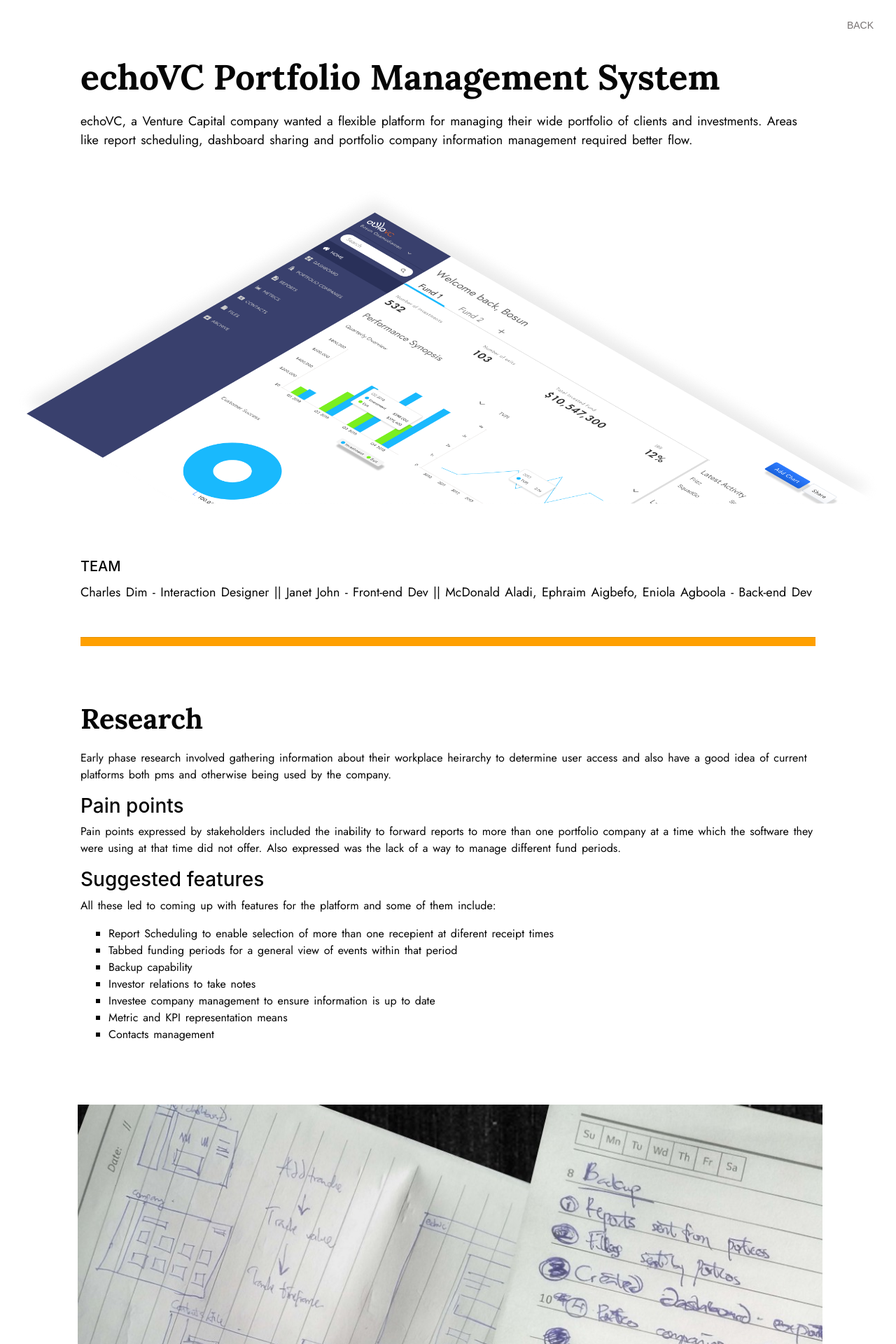
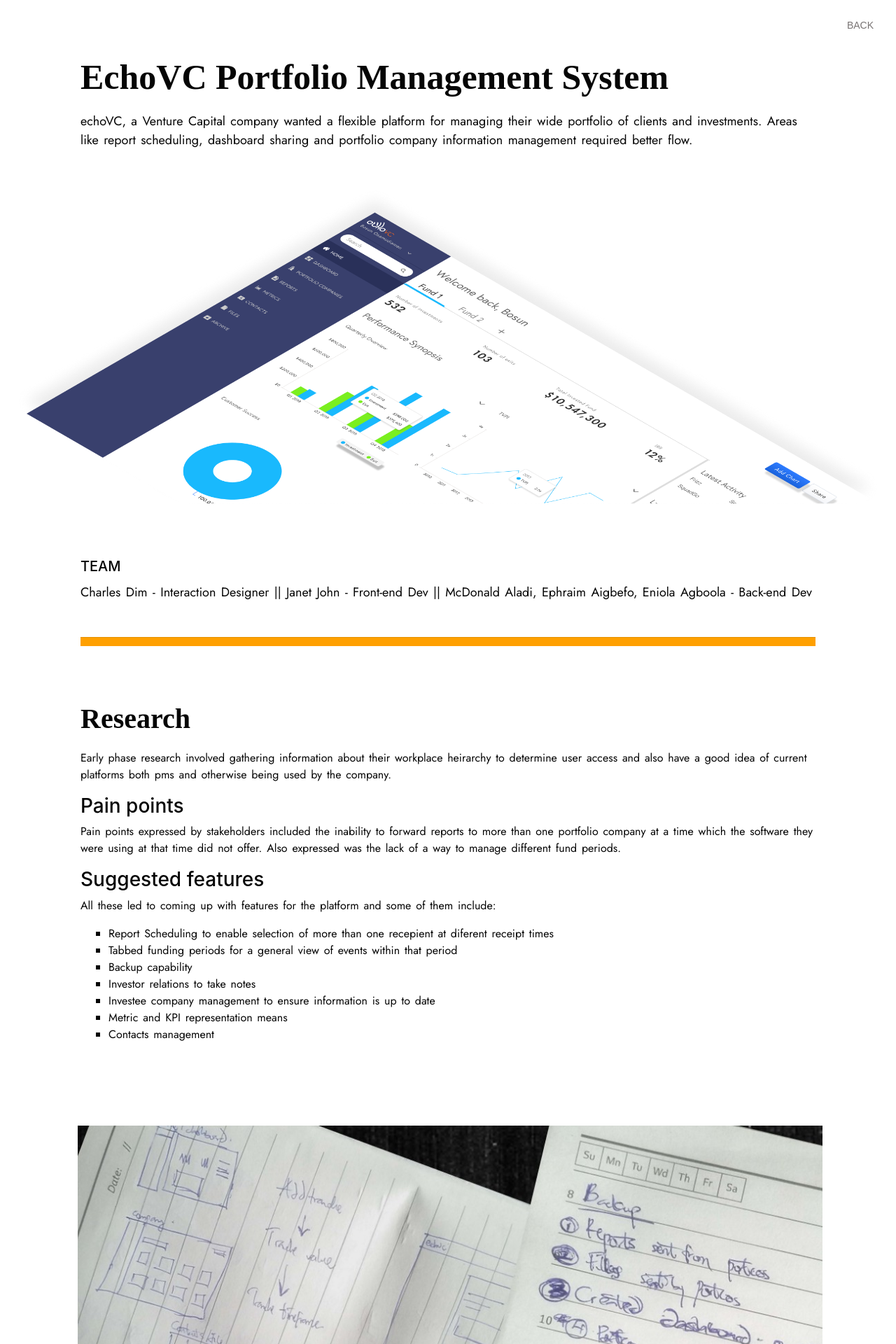
Before and after one commit to buikedim/my-portfolio, a PHP site: page /projects/echovc.html in a window 1280 px wide. Shown: the top 1920 px of the page at 70% size. Run offline with PHP 8.4, Linux system fonts and the light colour scheme; some libraries are stand-ins or nearby versions.

Commit message:
subtle changes - font, padding

```diff
--- a/css/portfolio.css
+++ b/css/portfolio.css
@@ -19,7 +19,7 @@
 	font-weight: lighter;
 }
 .header1{
-font-family: 'Lora', sans-serif;
+font-family: 'Tinos', sans-serif;
 	font-weight: bold;
 
 	font-size: 75px;
@@ -34,7 +34,7 @@
 	line-height: 2;
 }
 .projectsh1, .experienceh1, .contacth1{
-	font-family: 'Lora', serif;
+	font-family: 'Tinos', serif;
 	font-size: 50px;
 	margin-bottom: 20px;
 	margin-top: 40px;
--- a/css/project.css
+++ b/css/project.css
@@ -4,6 +4,10 @@
 	color: rgb(5, 5, 5);
 	height: 100%;
     overflow-x:hidden;
+
+}
+.col-sm{
+    padding-top: 30px;
 
 }
 body{
@@ -31,7 +35,7 @@
     height: auto;
 }
 .headtitle{
-    font-family: "Lora", serif;
+    font-family: "Tinos", serif;
     font-weight: bold;
     font-size: 50px;
      margin-left: 8%;
@@ -118,7 +122,7 @@
     text-transform: uppercase;
 }
 .subtitle{
-    font-family: "Lora", serif;
+    font-family: "Tinos", serif;
     font-weight: bold;
     font-size: 40px;
      margin-left: 8%;
--- a/index.html
+++ b/index.html
@@ -11,7 +11,7 @@
         <link rel="shortcut icon" type="image/png" sizes="16x16" href="assets\favicon-16x16.png">
         <link href="https://fonts.googleapis.com/css2?family=Jost&display=swap" rel="stylesheet">
         <link href="https://fonts.googleapis.com/css2?family=Jost:wght@500&display=swap" rel="stylesheet">
-        <link href="https://fonts.googleapis.com/css?family=Lora:400,700&display=swap" rel="stylesheet">
+        <link href="https://fonts.googleapis.com/css2?family=Poiret+One&family=Tinos&display=swap" rel="stylesheet">
         <link href="https://fonts.googleapis.com/css?family=Montserrat:200,300,400&display=swap" rel="stylesheet">
 
         <link rel="stylesheet" href="https://cdnjs.cloudflare.com/ajax/libs/font-awesome/4.7.0/css/font-awesome.min.css">
--- a/projects/echovc.html
+++ b/projects/echovc.html
@@ -29,7 +29,7 @@
     </nav>
     <div class="container-fluid">
         <section>
-            <h1 class="headtitle">echoVC Portfolio Management System</h1>
+            <h1 class="headtitle">EchoVC Portfolio Management System</h1>
             <div>
                 <p class="brief">echoVC, a Venture Capital company wanted a flexible platform for managing their wide portfolio of clients and investments.
                     Areas like report scheduling, dashboard sharing and portfolio company information management required better flow.
```
